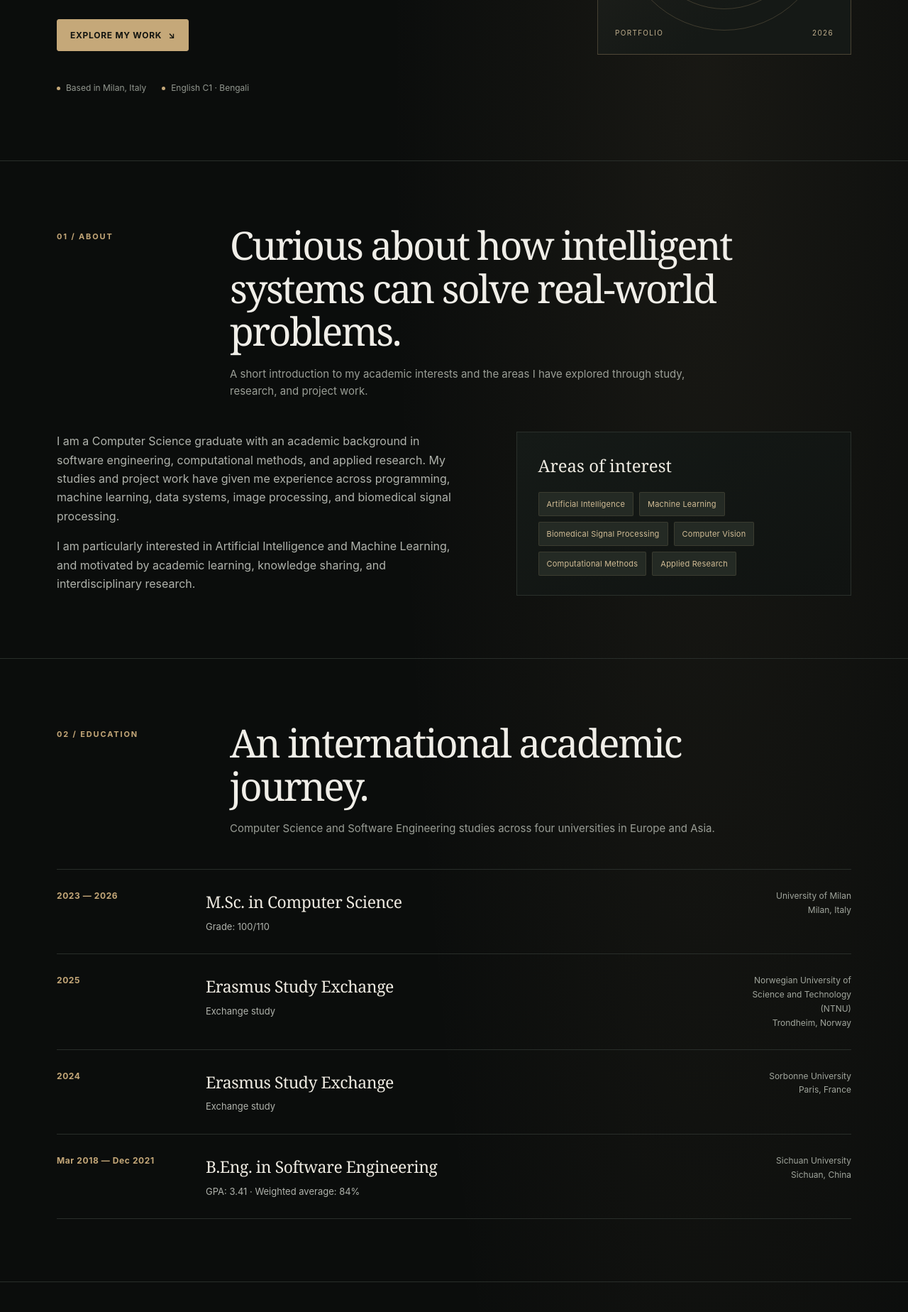
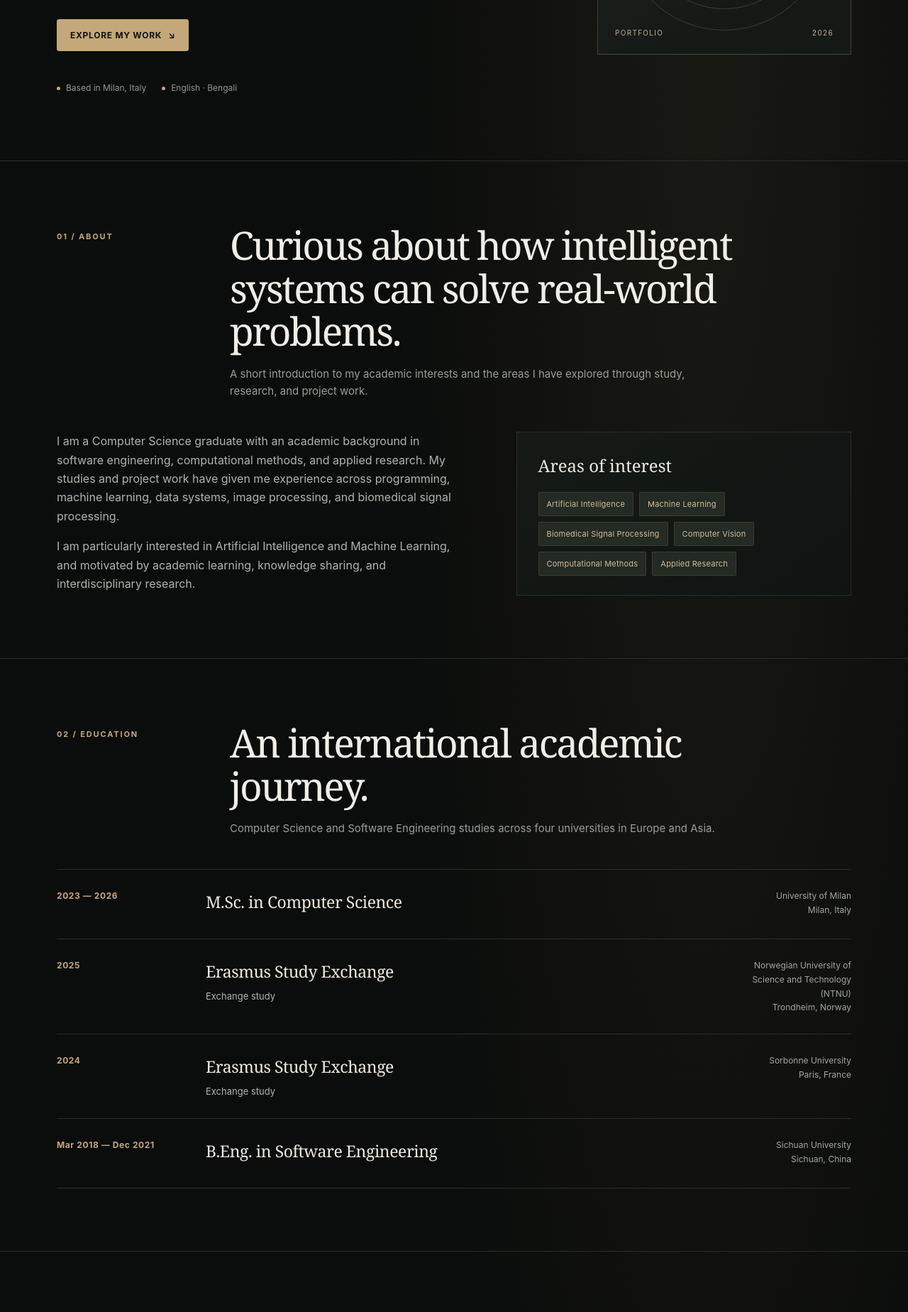
Before and after one commit to 2018511460035/sadia-portfolio, a plain HTML site: page index.html in a window 1280 px wide. Shown: the part 522-2370 px from the top of the page at 71% size. Drawn offline with Linux system fonts and the light colour scheme.

Commit message:
index.html

```diff
--- a/index.html
+++ b/index.html
@@ -229,7 +229,7 @@
         <div class="hero-actions">
           <a class="button" href="#projects">Explore my work <span aria-hidden="true">↘</span></a>
         </div>
-        <div class="hero-note"><span><i></i> Based in Milan, Italy</span><span><i></i> English C1 · Bengali</span></div>
+        <div class="hero-note"><span><i></i> Based in Milan, Italy</span><span><i></i> English  · Bengali</span></div>
       </div>
       <div class="portrait-card" aria-label="Typographic monogram for Sadia Tahsin Mukta">
         <div class="monogram">ST.</div>
@@ -254,10 +254,10 @@
       <div class="wrap">
         <div class="section-head"><div class="section-kicker">02 / Education</div><div><h2>An international academic journey.</h2><p class="section-intro">Computer Science and Software Engineering studies across four universities in Europe and Asia.</p></div></div>
         <div class="timeline">
-          <article class="timeline-item"><div class="timeline-date">2023 — 2026</div><div class="timeline-main"><h3>M.Sc. in Computer Science</h3><p>Grade: 100/110</p></div><div class="timeline-place">University of Milan<br>Milan, Italy</div></article>
+          <article class="timeline-item"><div class="timeline-date">2023 — 2026</div><div class="timeline-main"><h3>M.Sc. in Computer Science</h3></div><div class="timeline-place">University of Milan<br>Milan, Italy</div></article>
           <article class="timeline-item"><div class="timeline-date">2025</div><div class="timeline-main"><h3>Erasmus Study Exchange</h3><p>Exchange study</p></div><div class="timeline-place">Norwegian University of Science and Technology (NTNU)<br>Trondheim, Norway</div></article>
           <article class="timeline-item"><div class="timeline-date">2024</div><div class="timeline-main"><h3>Erasmus Study Exchange</h3><p>Exchange study</p></div><div class="timeline-place">Sorbonne University<br>Paris, France</div></article>
-          <article class="timeline-item"><div class="timeline-date">Mar 2018 — Dec 2021</div><div class="timeline-main"><h3>B.Eng. in Software Engineering</h3><p>GPA: 3.41 · Weighted average: 84%</p></div><div class="timeline-place">Sichuan University<br>Sichuan, China</div></article>
+          <article class="timeline-item"><div class="timeline-date">Mar 2018 — Dec 2021</div><div class="timeline-main"><h3>B.Eng. in Software Engineering</h3></div><div class="timeline-place">Sichuan University<br>Sichuan, China</div></article>
         </div>
       </div>
     </section>
@@ -278,7 +278,7 @@
 
     <section class="section" id="projects">
       <div class="wrap">
-        <div class="section-head"><div class="section-kicker">04 / Projects</div><div><h2>A selection of technical work.</h2><p class="section-intro">Projects spanning machine learning, computer vision, signal processing, recommendation systems, simulation, and distributed data processing.</p></div></div>
+        <div class="section-head"><div class="section-kicker">04 / Projects</div><div><h2>A selection of technical work</h2><p class="section-intro">Projects spanning machine learning, computer vision, signal processing, recommendation systems, simulation, and distributed data processing.</p></div></div>
         <div class="project-tools" role="group" aria-label="Filter projects">
           <button class="filter active" data-filter="all">All projects</button><button class="filter" data-filter="machine-learning">Machine learning</button><button class="filter" data-filter="vision">Vision & signals</button><button class="filter" data-filter="systems">Systems & simulation</button>
         </div>
```
